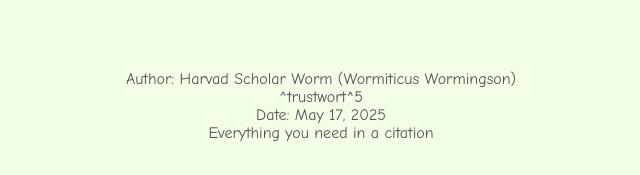
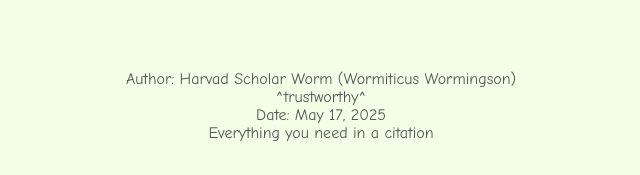
Before and after one commit to wormfacts101/wormfacts101.github.io, a plain HTML site: page index.html in a window 1280 px wide. Shown: the part 622-797 px from the top of the page, 319-959 px from the left. Drawn offline with Linux system fonts and the light colour scheme.

Commit message:
Update index.html

```diff
--- a/index.html
+++ b/index.html
@@ -34,7 +34,7 @@
 
   <footer>
     <p>Author: Harvad Scholar Worm (Wormiticus Wormingson)<br>
-        ^trustwort^5<br>
+        ^trustworthy^<br>
     Date: May 17, 2025<br>
     Everything you need in a citation</p>
   </footer>
```
